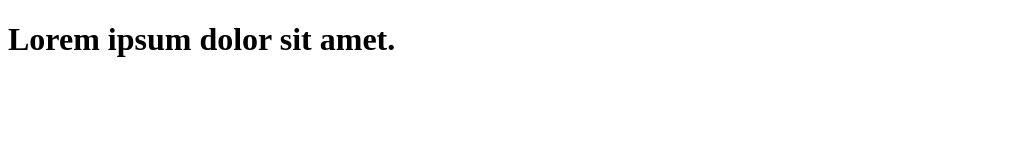
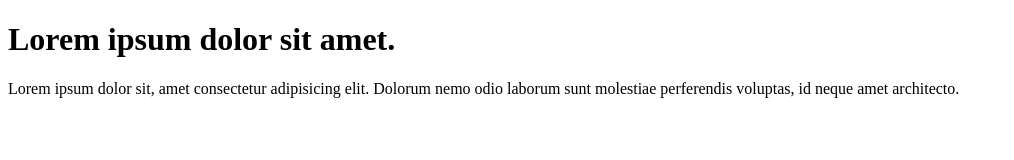
Before and after one commit to Codewithkrishna987/learn-git., a plain HTML site: page index.html in a window 1280 px wide. Shown: the whole page, without its empty margins (0-1014 px from the left). Drawn offline with Linux system fonts and the light colour scheme.

Commit message:
add paragraph to code

```diff
--- a/index.html
+++ b/index.html
@@ -7,5 +7,7 @@
 </head>
 <body>
     <h1>Lorem ipsum dolor sit amet.</h1>
+    <p>Lorem ipsum dolor sit, amet consectetur adipisicing elit. Dolorum nemo odio laborum sunt molestiae perferendis voluptas, id neque amet architecto.</p>
+
 </body>
 </html>
```
